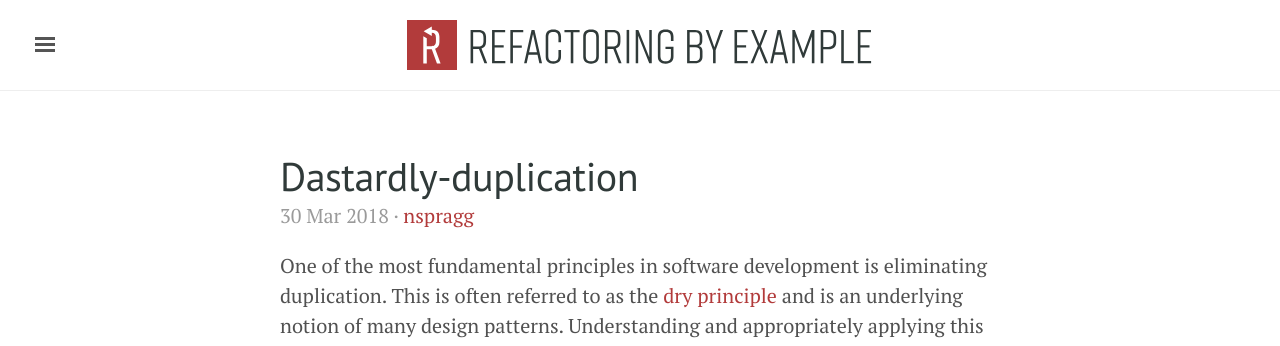
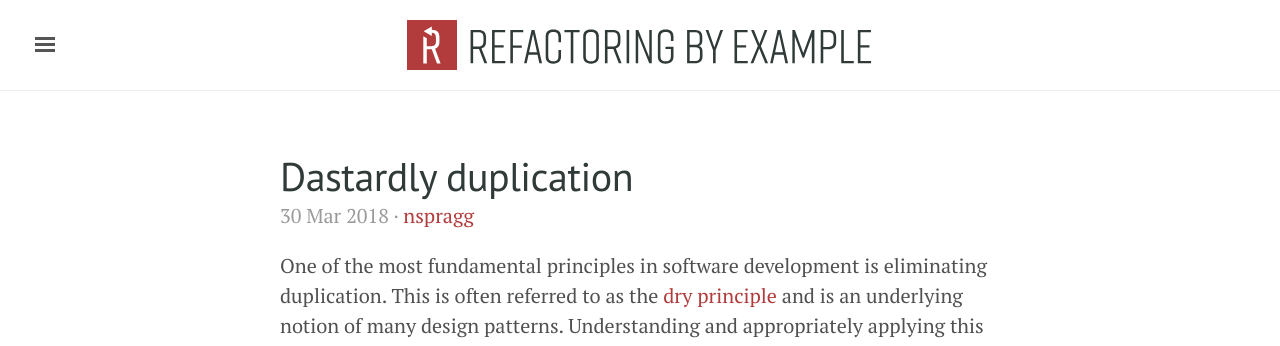
Before and after one commit to refactoring-by-example/refactoringbyexample.com, a Jekyll site: the page built from _posts/2018-03-30-dastardly-duplication.md, in a window 1280 px wide and 900 px high. Shown: the top 346 px of the window. Built offline with Jekyll 4.4.1, drawn with Linux system fonts in a browser that asks for light colours; comment, search, counter and statistics services are not loaded.

```diff
--- a/_posts/2018-03-30-dastardly-duplication.md
+++ b/_posts/2018-03-30-dastardly-duplication.md
@@ -1,6 +1,6 @@
 ---
 layout: post
-title:  "Dastardly-duplication"
+title:  "Dastardly duplication"
 date:   2018-03-30 13:10:55 +0000
 categories: javascript
 author: nspragg
```
